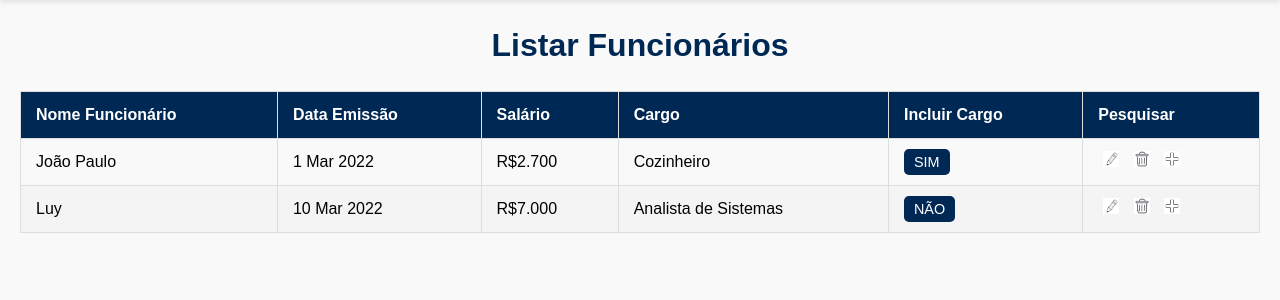
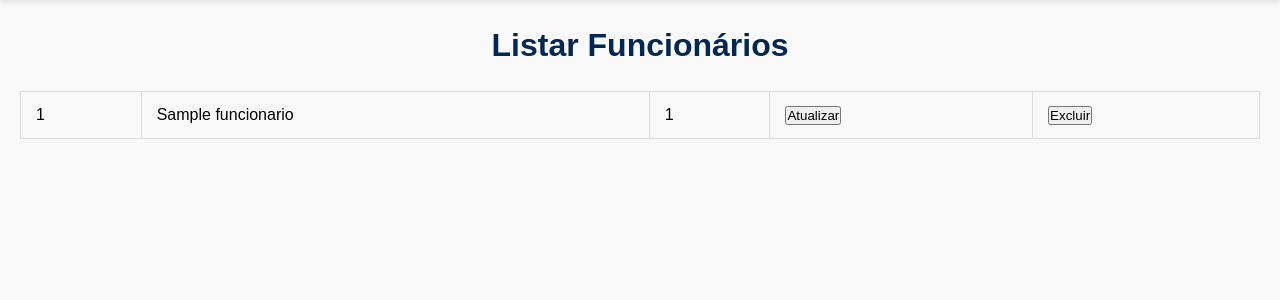
Before and after one commit to DanielG2602/Remade-TCC, a PHP site: page /ListarFuncionarios.php in a window 1280 px wide. Shown: the part 46-346 px from the top of the page. Run offline with PHP 8.4, Linux system fonts and the light colour scheme; tables that the repository leaves empty hold one stand-in row (values such as "Sample post").

Commit message:
Funcionarios 50%

```diff
--- a/BACK-END/funcionario.php
+++ b/BACK-END/funcionario.php
@@ -25,6 +25,9 @@ try{
         ':Cargo_idCargo' => $cargo_idCargo,
     ]);
 
+    header('Location: ../FRONT-END/html/ListarFuncionarios.php');
+    exit(); // garante o redirecionamento
+
 }catch(PDOException $e){
     echo "Erro: " . $e->getMessage();
 }
--- a/FRONT-END/html/ListarFuncionarios.php
+++ b/FRONT-END/html/ListarFuncionarios.php
@@ -1,3 +1,17 @@
+<?php
+
+include_once __DIR__ . '/../../BACK-END/conexao.php';
+
+$conn = conn();
+
+$sql = "SELECT idFuncionario, nome, Cargo_idCargo FROM funcionario";
+$stmt = $conn->prepare($sql);
+$stmt->execute();
+
+$funcionarios = $stmt->fetchAll(PDO::FETCH_ASSOC);
+
+?>
+
 <!DOCTYPE html>
 <html lang="pt-BR">
 <head>
@@ -22,43 +36,33 @@
   <main>
     <h1>Listar Funcionários</h1>
     <table>
-      <thead>
-        <tr>
-          <th>Nome Funcionário</th>
-          <th>Data Emissão</th>
-          <th>Salário</th>
-          <th>Cargo</th>
-          <th>Incluir Cargo</th>
-          <th>Pesquisar</th>
-        </tr>
-      </thead>
-      <tbody>
-        <tr>
-          <td>João Paulo</td>
-          <td>1 Mar 2022</td>
-          <td>R$2.700</td>
-          <td>Cozinheiro</td>
-          <td><button class="ativo-btn">SIM</button></td>
-          <td>
-            <img src="lapis.jpg" alt="Editar">
-            <img src="lixeira3.png" alt="Excluir">
-            <img src="maismaismais.png" alt="Adicionar">
-          </td>
-        </tr>
-        <tr>
-          <td>Luy</td>
-          <td>10 Mar 2022</td>
-          <td>R$7.000</td>
-          <td>Analista de Sistemas</td>
-          <td><button class="ativo-btn">NÃO</button></td>
-          <td>
-            <img src="lapis.jpg" alt="Editar">
-            <img src="lixeira3.png" alt="Excluir">
-            <img src="maismaismais.png" alt="Adicionar">
-          </td>
-        </tr>
-      </tbody>
-    </table>
+            <tbody>
+                <?php
+                if ($funcionarios) {
+                    foreach ($funcionarios as $funcionario) {
+                        echo "<tr>";
+                        echo "<td>" . htmlspecialchars($funcionario["idFuncionario"]) . "</td>";
+                        echo "<td>" . htmlspecialchars($funcionario["nome"]) . "</td>";
+                        echo "<td>" . htmlspecialchars($funcionario["Cargo_idCargo"]) . "</td>";
+                        echo "<td>
+                    <a href='EditCargo.php?idCargo=" . htmlspecialchars($funcionario["idFuncionario"]) . "'>
+                        <button type='button'>Atualizar</button>
+                    </a>
+                </td>";
+                        echo "<td>
+                    <form method='POST' action='../../BACK-END/excluir_funcionario.php'>
+                        <input type='hidden' name='idFuncionario' value='" . htmlspecialchars($funcionario["idFuncionario"]) . "'>
+                        <button type='submit'>Excluir</button>
+                    </form>
+                </td>";
+                        echo "</tr>";
+                    }
+                } else {
+                    echo "<tr><td colspan='6'>Nenhum cargo encontrado</td></tr>";
+                }
+                ?>
+            </tbody>
+        </table>
   </main>
 </body>
 </html>
```
